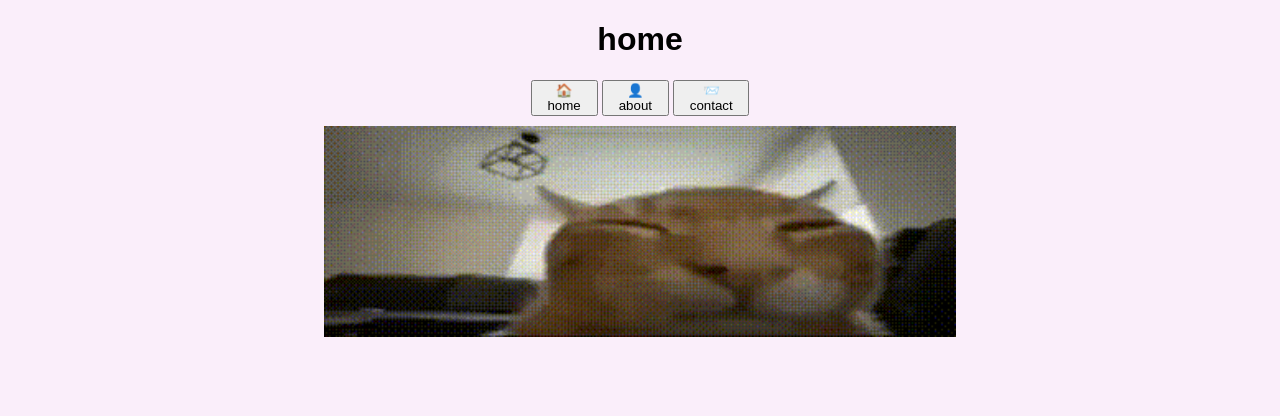
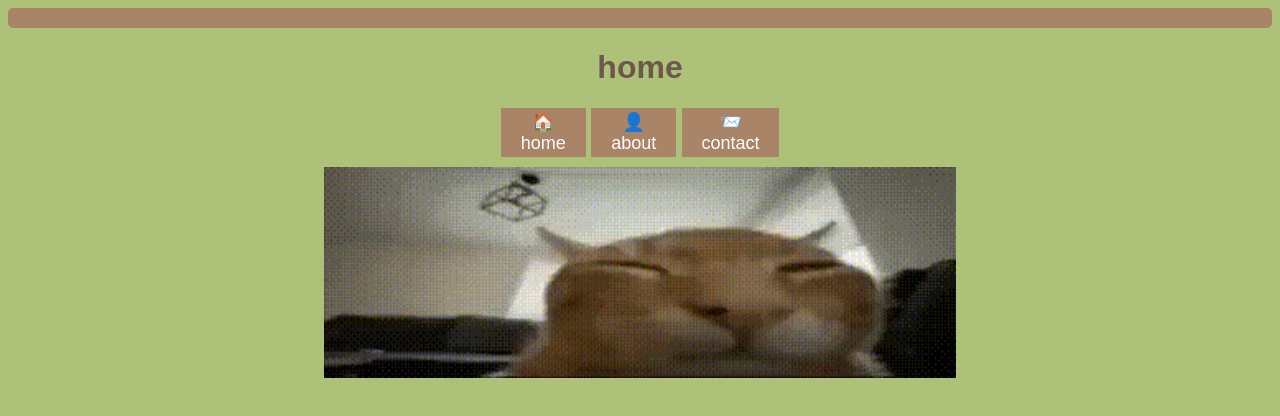
Before and after one commit to benidot/weblab, a plain HTML site: page index.html in a window 1280 px wide. Drawn offline with Linux system fonts and the light colour scheme.

Commit message:
little redesign

```diff
--- a/css/main.css
+++ b/css/main.css
@@ -3,7 +3,7 @@
 }
 
 div {
-    background-color: #A89678;
+    background-color: #a98467;
     width: fit-content;
     height: auto;
     padding: 10px;
@@ -24,11 +24,13 @@ div {
 
 body {
     font-family:Arial, Helvetica, sans-serif;
-    background-color: #faeefa;
+    background-color: #adc178;
 }
 
 p, fieldset, nav, form, input, label {
-    font-size: small;
+    font-size: large;
+    font-weight: bold;
+    color: #6c584c;
 }
 
 p {
@@ -40,4 +42,33 @@ p {
     margin-left: auto;
     margin-right: auto;
     width: 50%;
-  }
+}
+
+fieldset {
+    border-style: solid;
+    border-color: #6c584c;
+}
+
+h1 {
+    color: #6c584c;
+    font-size: xx-large;
+    font-weight:900;
+}
+
+button {
+    background-color: #a98467;
+    color: white;
+    border-color: #a98467;
+    border-style: solid;
+    font-size: large;
+}
+
+.line {
+    height: 10px;
+    width: 100%;
+    color: #a98467;
+    padding: 0px;
+    gap: 0px;
+    border: 10px solid;
+    border-radius:5px;
+}
--- a/index.html
+++ b/index.html
@@ -7,6 +7,8 @@
     <link rel="stylesheet" href="./css/main.css">
 </head>
 <body>
+
+    <hr class="line">
 
     <header>
         <h1 style="display: flex; justify-content: center;">home</h1>
```
